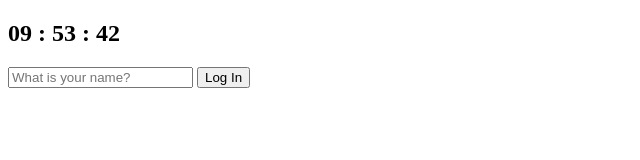
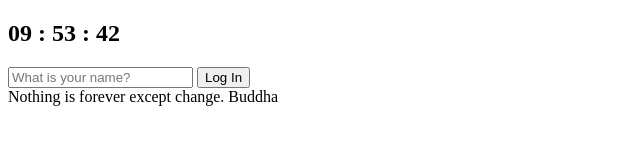
Before and after one commit to woojung007/javascript-toys, a plain HTML site: page Momentum/index.html in a window 1280 px wide. Shown: the whole page, without its empty margins (0-640 px from the left). Drawn offline with Linux system fonts and the light colour scheme.

Commit message:
Add Random Quotes

```diff
--- a/Momentum/index.html
+++ b/Momentum/index.html
@@ -23,7 +23,14 @@
     </form>
 
     <h1 id="greeting" class="hidden"></h1>
+
+    <div id="quote">
+      <span></span>
+      <span></span>
+    </div>
+
     <script src="js/greetings.js"></script>
     <script src="js/clock.js"></script>
+    <script src="js/quotes.js"></script>
   </body>
 </html>
--- /dev/null
+++ b/Momentum/js/quotes.js
@@ -0,0 +1,55 @@
+const quotes = [
+  {
+    quote: "Life has no limitations, except the ones you make.",
+    author: "Les Brown",
+  },
+  {
+    quote: "Life is a lively process of becoming.",
+    author: "Gen. Douglas MacArthur",
+  },
+  {
+    quote: "Life is what happens while you are busy making other plans.",
+    author: "John Lennon",
+  },
+  {
+    quote: "All great changes are preceded by chaos.",
+    author: "Deepak Chopra",
+  },
+  {
+    quote: "Change alone is eternal, perpetual, immortal",
+    author: "Arthur Shopenhauer",
+  },
+  {
+    quote: "By changing nothing, nothing changes.",
+    author: "Tony Robbins",
+  },
+  {
+    quote: "Change is inevitable. Growth is optional.",
+    author: "John C. Maxwell",
+  },
+  {
+    quote: "Change your thinking, change your life.",
+    author: "Ernest Holmes",
+  },
+  {
+    quote: "Failure is not fatal, but failure to change might be.",
+    author: "John Wooden",
+  },
+  {
+    quote: "Nothing is forever except change.",
+    author: "Buddha",
+  },
+];
+
+console.log(quotes);
+
+const quote = document.querySelector("#quote span:first-child");
+const author = document.querySelector("#quote span:last-child");
+
+console.dir(quote, author);
+
+// Quote 무작위하게 나오게 하기
+const todayQuote = quotes[Math.floor(Math.random() * quotes.length)];
+
+quote.innerText = todayQuote.quote;
+author.innerText = todayQuote.author;
```
